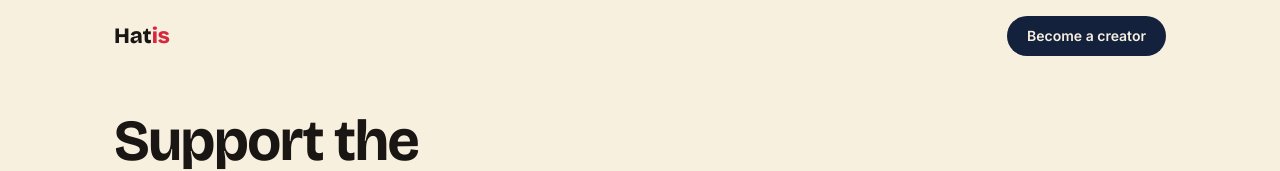
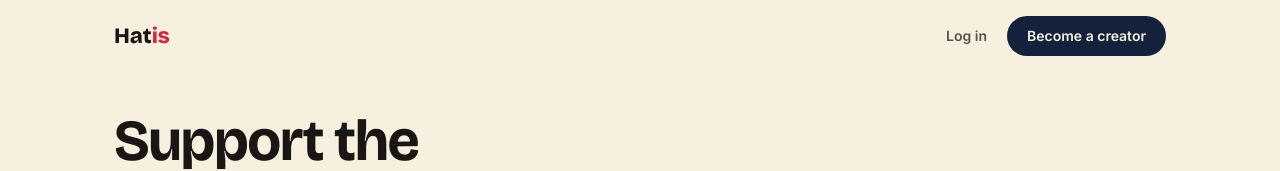
Before and after one commit to princessdesravines23-code/hatis-com, a React (Vite) app in the folder hatis-app/: page / in a window 1280 px wide. Shown: the top 171 px of the page. Built offline with nearby package versions, Linux system fonts and the light colour scheme; no server answers; the database is empty.

Commit message:
Nav: show Dashboard and Log out when logged in, add Log in link

```diff
--- a/hatis-app/src/components/Nav.tsx
+++ b/hatis-app/src/components/Nav.tsx
@@ -1,10 +1,57 @@
-import { Link } from "react-router-dom";
+import { useEffect, useState } from "react";
+import { Link, useNavigate } from "react-router-dom";
+import { supabase } from "../lib/supabase";
 
 export default function Nav() {
+  const navigate = useNavigate();
+  const [ready, setReady] = useState(false);
+  const [loggedIn, setLoggedIn] = useState(false);
+
+  useEffect(() => {
+    supabase.auth.getSession().then(({ data }) => {
+      setLoggedIn(!!data.session);
+      setReady(true);
+    });
+
+    const { data: listener } = supabase.auth.onAuthStateChange((_event, session) => {
+      setLoggedIn(!!session);
+    });
+
+    return () => listener.subscription.unsubscribe();
+  }, []);
+
+  async function handleLogout() {
+    await supabase.auth.signOut();
+    navigate("/");
+  }
+
   return (
     <nav className="max-w-[1100px] mx-auto flex items-center justify-between px-6 py-4">
       <Link to="/" className="text-[22px] font-display font-extrabold">
         Hat<span className="text-red">is</span>
+      </Link>
+
+      {ready && (
+        <div className="flex items-center gap-1.5">
+          {loggedIn ? (
+            <>
+              <button
+                onClick={handleLogout}
+                className="text-sm font-semibold text-ink-soft px-3.5 py-2.5"
+              >
+                Log out
+              </button>
+              <Link
+                to="/dashboard"
+                className="bg-indigo text-canvas px-5 py-2.5 rounded-pill text-sm font-semibold"
+              >
+                Dashboard
+              </Link>
+            </>
+          ) : (
+            <>
+              <Link to="/login" className="text-sm font-semibold text-ink-soft px-3.5 py-2.5">
+                Log in
               </Link>
               <Link
                 to="/become-creator"
@@ -12,6 +59,10 @@ export default function Nav() {
               >
                 Become a creator
               </Link>
+            </>
+          )}
+        </div>
+      )}
     </nav>
   );
 }
```
Lines whose indentation alone changed are shown as unchanged.
